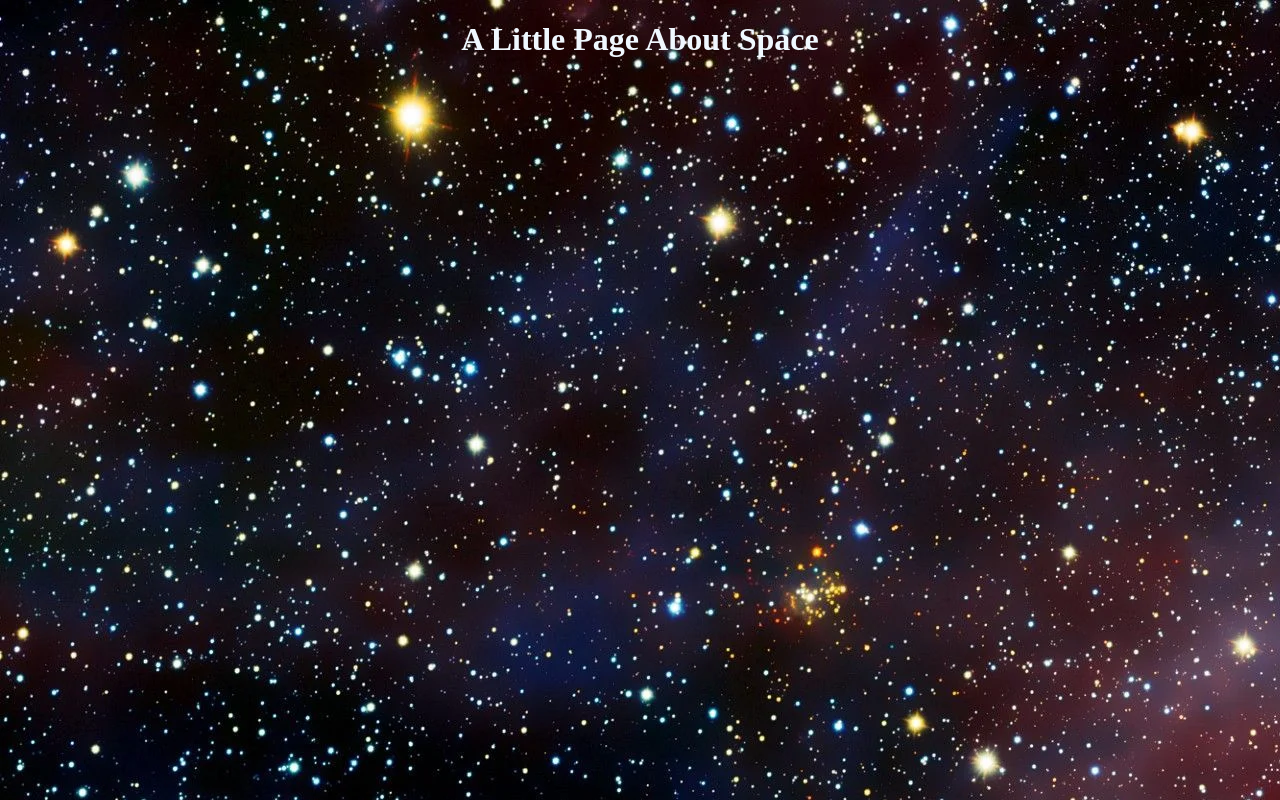
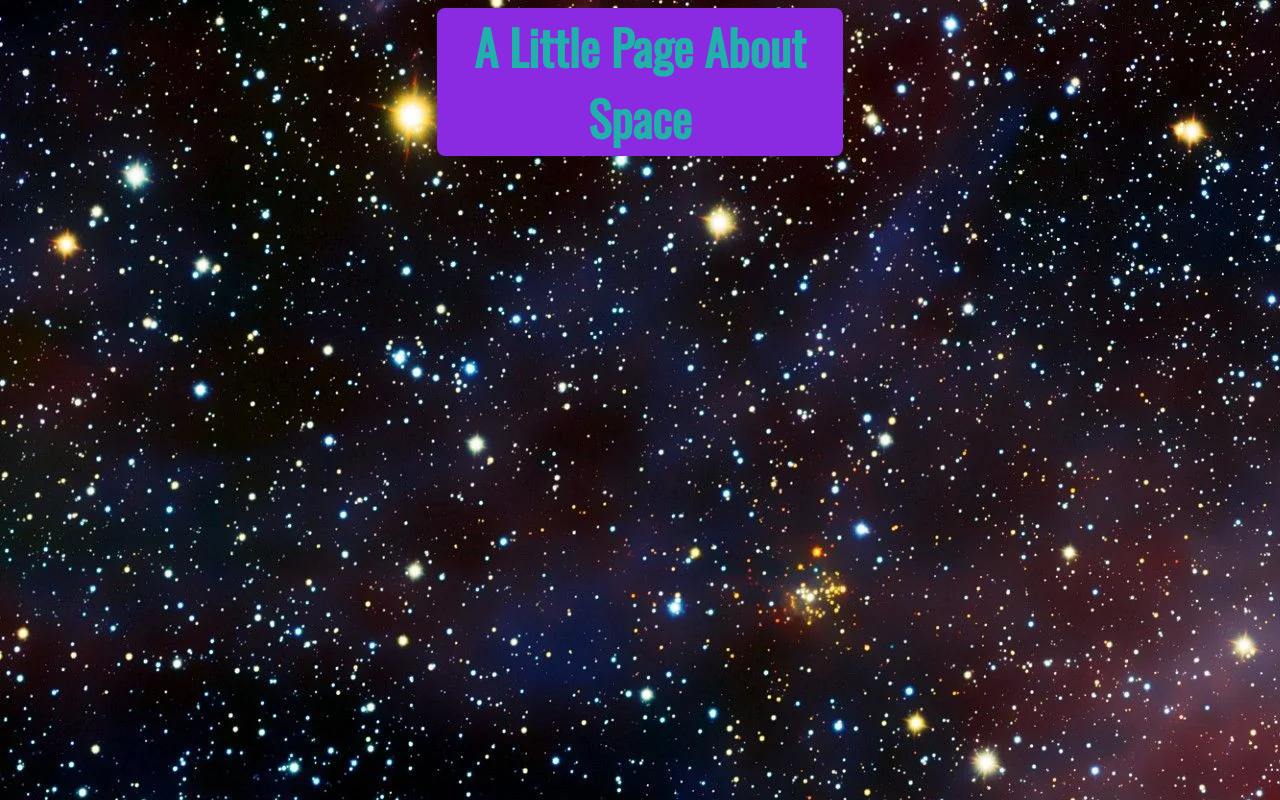
Before and after one commit to Leehamb99/new-project, a plain HTML site: page index.html in a window 1280 px wide. Drawn offline with nearby package versions, Linux system fonts and the light colour scheme.

Commit message:
add styling

```diff
--- a/style.css
+++ b/style.css
@@ -1,5 +1,20 @@
+@import url('https://fonts.googleapis.com/css2?family=Oswald&display=swap');
+
 *{
+
     text-align: center;
+}
+
+h1{
+    width: 400px;
+    font-family: "Oswald";
+    color: lightseagreen;
+    font-size: 48px;
+    border-radius: 8px;
+    border-color: blueviolet;
+    border-style: solid;
+    background-color: blueviolet;
+    margin: 0 auto;
 }
 
 body{
```
